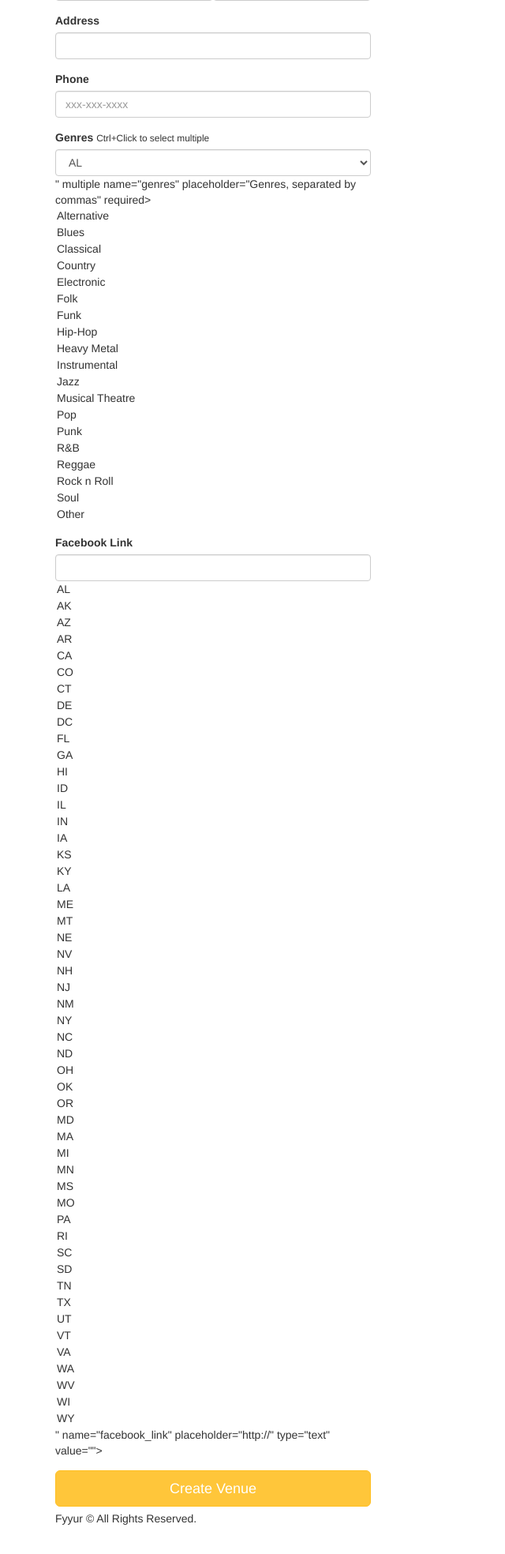
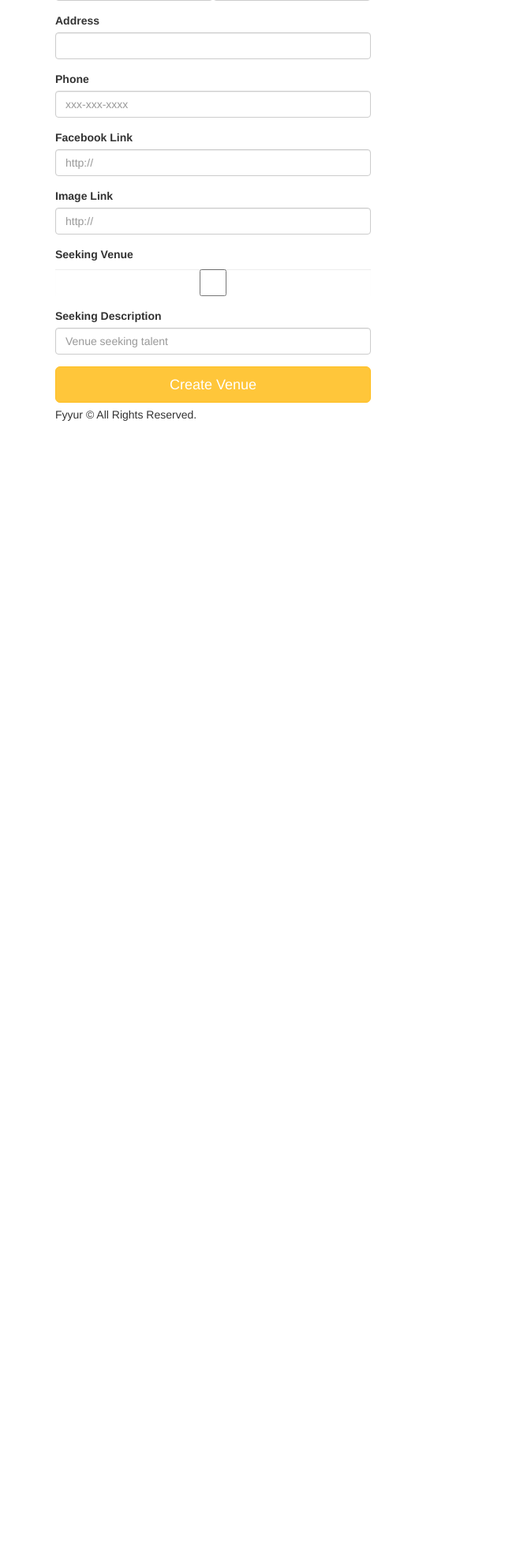
Before and after one commit to gDoe24/fyyur-app, a Flask app: page /venues/create in a window 1280 px wide. Shown: the part 268-2236 px from the top of the page at 79% size, without its empty margins (0-640 px from the left). After the commit the page ends 801 px from the top, so only its background shows below. Run offline with Flask 2, Linux system fonts and the light colour scheme; some libraries are stand-ins or nearby versions.

Commit message:
Added create venue

```diff
--- a/app.py
+++ b/app.py
@@ -203,11 +203,30 @@ def create_venue_form():
 def create_venue_submission():
   # TODO: insert form data as a new Venue record in the db, instead
   # TODO: modify data to be the data object returned from db insertion
-
-  # on successful db insert, flash success
-  flash('Venue ' + request.form['name'] + ' was successfully listed!')
-  # TODO: on unsuccessful db insert, flash an error instead.
-  # e.g., flash('An error occurred. Venue ' + data.name + ' could not be listed.')
+  name = request.form.get('name')
+  city = request.form.get('city')
+  state = state = request.form.get('state')
+  address = request.form.get('address')
+  phone = request.form.get('phone','')
+  image_link = request.form.get('image_link', '')
+  facebook_link = request.form.get('facebook_link', '')
+  seeking_talent = True if request.form.get('seeking_talent') == 'y' else False
+  seeking_description = request.form.get('seeking_description','')
+  try:
+    new_venue = Venue(
+      name=name, city=city, state=state, address=address,phone=phone, image_link=image_link,
+      facebook_link=facebook_link, seeking_talent=seeking_talent,seeking_description=seeking_description
+      )
+    db.session.add(new_venue)
+    db.session.commit()
+     # on successful db insert, flash success
+    flash('Venue ' + name + ' was successfully listed!')
+  except:
+    db.session.rollback()
+    # TODO: on unsuccessful db insert, flash an error instead.
+    flash('An error occurred. Venue ' + name + ' could not be listed.')
+  finally:
+    db.session.close()
   # see: http://flask.pocoo.org/docs/1.0/patterns/flashing/
   return render_template('pages/home.html')
 
--- a/forms.py
+++ b/forms.py
@@ -116,6 +116,16 @@ class VenueForm(Form):
     facebook_link = StringField(
         'facebook_link', validators=[URL()]
     )
+    image_link = StringField(
+        # TODO implement enum restriction
+        'image_link', validators=[URL()]
+    )
+    seeking_talent = BooleanField(
+        'seeking_talent'
+    )
+    seeking_description = StringField(
+        'seeking_description'
+    )
 
 class ArtistForm(Form):
     name = StringField(
--- a/templates/forms/new_venue.html
+++ b/templates/forms/new_venue.html
@@ -27,14 +27,23 @@
           <label for="phone">Phone</label>
           {{ form.phone(class_ = 'form-control', placeholder='xxx-xxx-xxxx', autofocus = true) }}
         </div>
+
+        <!-- Removed genres since there is no genres field for Venue -->
       <div class="form-group">
-        <label for="genres">Genres</label>
-        <small>Ctrl+Click to select multiple</small>
-        {{ form.genres(class_ = 'form-control', placeholder='Genres, separated by commas', id=form.state, autofocus = true) }}
-      </div>
-      <div class="form-group">
-          <label for="genres">Facebook Link</label>
-          {{ form.facebook_link(class_ = 'form-control', placeholder='http://', id=form.state, autofocus = true) }}
+          <label for="facebook_link">Facebook Link</label>
+          {{ form.facebook_link(class_ = 'form-control', placeholder='http://', autofocus = true) }}
+        </div>
+        <div class="form-group">
+          <label for="image_link">Image Link</label>
+          {{ form.image_link(class_ = 'form-control', placeholder='http://', autofocus = true) }}
+        </div>
+        <div class="form-group">
+          <label for="seeking_venue">Seeking Venue</label>
+          {{ form.seeking_talent(class_ = 'form-control', autofocus = true) }}
+        </div>
+        <div class="form-group">
+          <label for="seeking_description">Seeking Description</label>
+          {{ form.seeking_description(class_ = 'form-control', placeholder='Venue seeking talent', autofocus = true) }}
         </div>
       <input type="submit" value="Create Venue" class="btn btn-primary btn-lg btn-block">
     </form>
```
